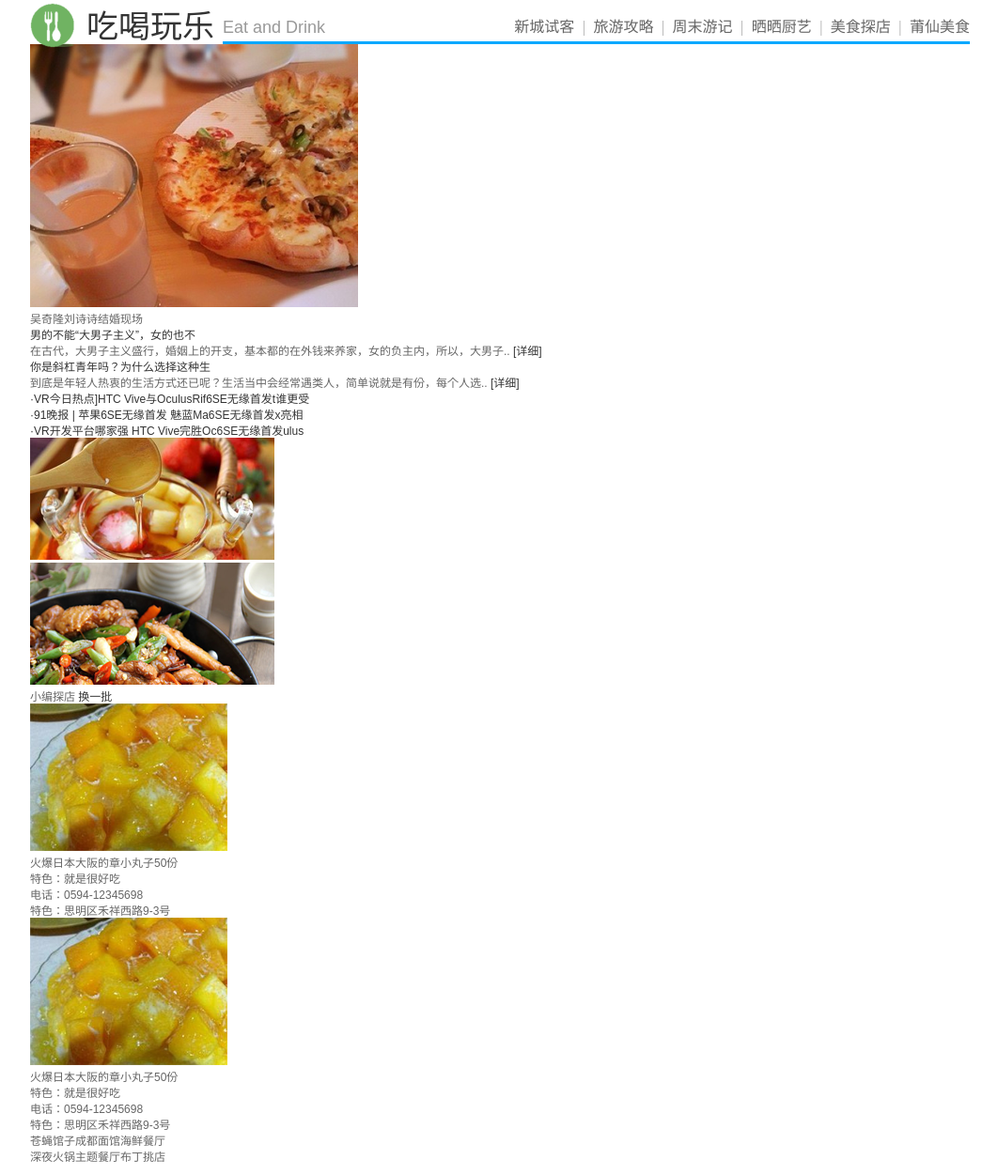
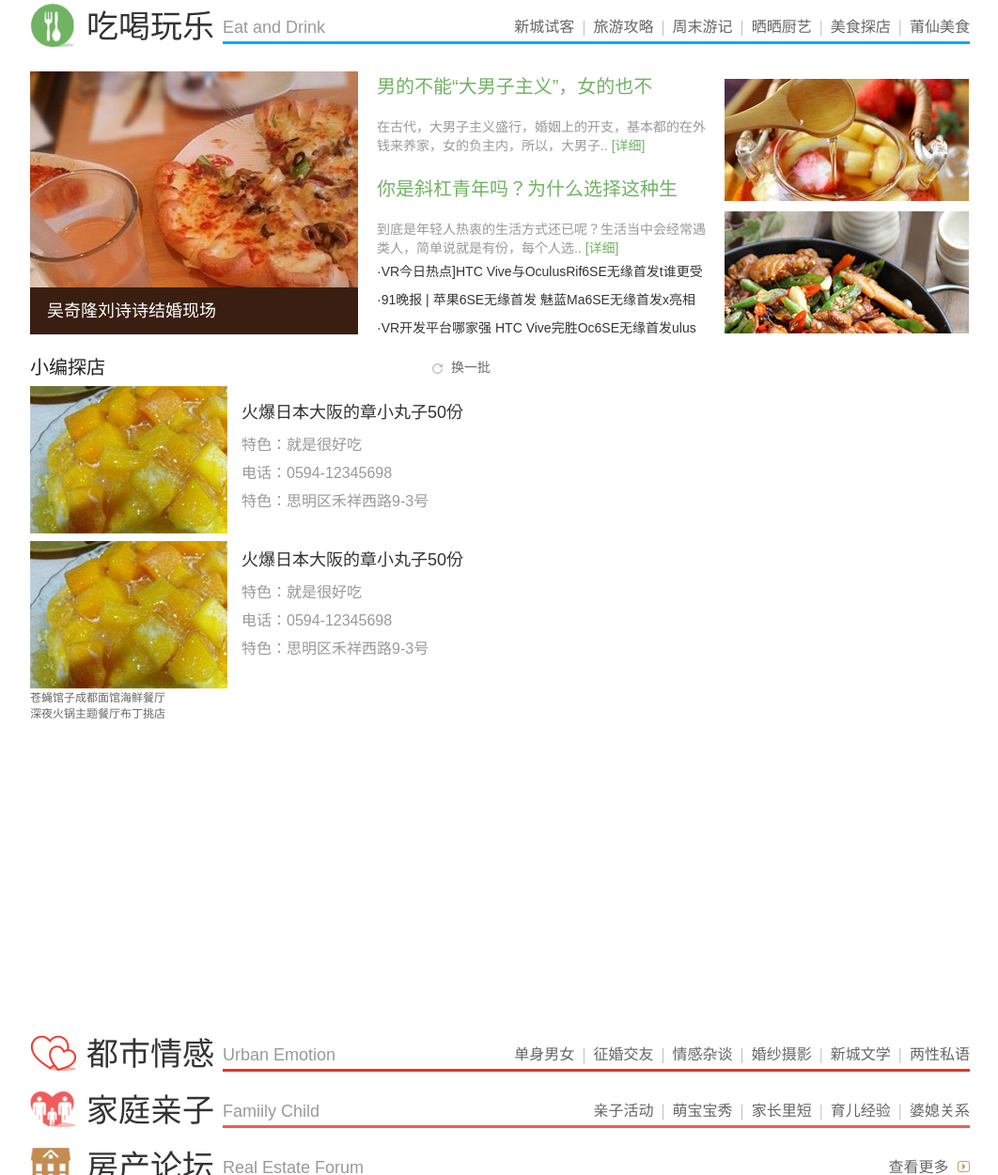
Before and after one commit to Ashley055/xincity, a plain HTML site: page index.html in a window 1280 px wide. Shown: the part 1783-3034 px from the top of the page at 94% size, without its empty margins (108-1170 px from the left). Drawn offline with Linux system fonts and the light colour scheme.

Commit message:
change discovery area style

```diff
--- a/index.html
+++ b/index.html
@@ -347,23 +347,23 @@
                     <div class="ball">
                         <img src="images/ball.png">
                         <div class="describ">
-                            <div class="title">火爆日本大阪的章小丸子50份</div>
-                            <div class="disc">
-                                特色：就是很好吃
-                                <br>
-                                电话：0594-12345698
-                                <br>特色：思明区禾祥西路9-3号</div>
+                            <dl>
+                                <dt><a href="#">火爆日本大阪的章小丸子50份</a></dt>
+                                <dd>特色：就是很好吃</dd>
+                                <dd>电话：0594-12345698</dd>
+                                <dd>特色：思明区禾祥西路9-3号</dd>
+                            </dl>
                         </div>
                     </div>
                     <div class="ball">
                         <img src="images/ball.png">
                         <div class="describ">
-                            <div class="title">火爆日本大阪的章小丸子50份</div>
-                            <div class="disc">
-                                特色：就是很好吃
-                                <br>
-                                电话：0594-12345698
-                                <br>特色：思明区禾祥西路9-3号</div>
+                            <dl>
+                                <dt><a href="#">火爆日本大阪的章小丸子50份</a></dt>
+                                <dd>特色：就是很好吃</dd>
+                                <dd>电话：0594-12345698</dd>
+                                <dd>特色：思明区禾祥西路9-3号</dd>
+                            </dl>
                         </div>
                     </div>
                 </div>
--- a/less/alltype.less
+++ b/less/alltype.less
@@ -698,109 +698,6 @@ body {
       background-position: 0 -300px;
     }
   }
-  .food-content{
-    margin-top: 29px;
-    height: 280px;
-
-  }
-  .wedding{
-    float: left;
-    margin-right: 20px;
-    img{
-      position: absolute;
-    }
-  }
-
-  .shadow{
-    height: 50px;
-    width: 349px;
-    background: #391e11;
-    position: relative;
-    top: 230px;
-    p{
-      font-size: 18px;
-      color: #fff;
-      line-height: 50px;
-      margin-left: 18px;
-    }
-  }
-  .ads{
-    margin-right: 20px;
-    width: 350px;
-    float: left;
-    h4{
-      margin-bottom: 20px;
-      a{
-        font-size: 20px;
-        color: #70b362;
-      }
-    }
-    p{
-      font-size: 14px;
-      color: #999;
-      line-height: 20px;
-    }
-  }
-  .second{
-        margin-top: 20px !important;
-  }
-  .more{
-    font-size: 14px;
-    color: #70b362;
-  }
-  .other{
-    a{
-        font-size: 14px;
-        color: #343434;
-        line-height: 30px;
-      }
-  }
-  .dishies{
-    float: left;
-  }
-  .photo{
-    margin-top: 8px;
-  }
-  .discovery{
-    height: 725px;
-    .cont{
-      height: 55px;
-      width: 490px;
-      font-size: 20px;
-      color: #222;
-      line-height: 55px;
-      a{
-        display: inline-block;
-        float: right;
-        margin-left: 10px;
-        font-size: 14px;
-        color: #666;
-        background: url("../images/refresh.png") no-repeat;
-      }
-    }
-  }
-  .ball{
-    width: 490px;
-    img{
-      float: left;
-    }
-    .describ{
-      height: 157px;
-      float: left;
-      margin-left: 15px;
-      .title{
-        font-size: 18px;
-        font-style: "microsoft yahei";
-        color: #666;
-        line-height: 40px;
-      }
-      .disc{
-        line-height: 30px;
-        font-size: 16px;
-        color: #999;
-      }
-    }
-  }
   .title-line {
     position: relative;
     padding-top: 7px;
@@ -880,6 +777,113 @@ body {
   }
 }
 
+.food-box{
+  .food-content{
+    margin-top: 29px;
+    height: 280px;
+
+  }
+  .wedding{
+    float: left;
+    margin-right: 20px;
+    img{
+      position: absolute;
+    }
+  }
+
+  .shadow{
+    height: 50px;
+    width: 349px;
+    background: #391e11;
+    position: relative;
+    top: 230px;
+    p{
+      font-size: 18px;
+      color: #fff;
+      line-height: 50px;
+      margin-left: 18px;
+    }
+  }
+  .ads{
+    margin-right: 20px;
+    width: 350px;
+    float: left;
+    h4{
+      margin-bottom: 20px;
+      a{
+        font-size: 20px;
+        color: #70b362;
+      }
+    }
+    p{
+      font-size: 14px;
+      color: #999;
+      line-height: 20px;
+    }
+  }
+  .second{
+        margin-top: 20px !important;
+  }
+  .more{
+    font-size: 14px;
+    color: #70b362;
+  }
+  .other{
+    a{
+        font-size: 14px;
+        color: #343434;
+        line-height: 30px;
+      }
+  }
+  .dishies{
+    float: left;
+  }
+  .photo{
+    margin-top: 8px;
+  }
+  .discovery{
+    height: 725px;
+    .cont{
+      height: 55px;
+      width: 490px;
+      font-size: 20px;
+      color: #222;
+      line-height: 55px;
+      a{
+        display: inline-block;
+        float: right;
+        margin-left: 10px;
+        font-size: 14px;
+        color: #666;
+        background: url("../images/refresh.png") no-repeat left center;
+        padding-left: 20px;
+      }
+    }
+  }
+  .ball{
+    width: 490px;
+    img{
+      float: left;
+    }
+    .describ{
+      height: 157px;
+      float: left;
+      margin-left: 15px;
+      dt{
+        font-size: 18px;
+        color: #666;
+        line-height: 40px;
+      }
+      dd{
+        line-height: 30px;
+        font-size: 16px;
+        color: #999;
+      }
+    }
+  }
+}
+
+/*pic*/
 .img-introduction-box {
   padding-top: 20px;
   .left-list-box {
```
